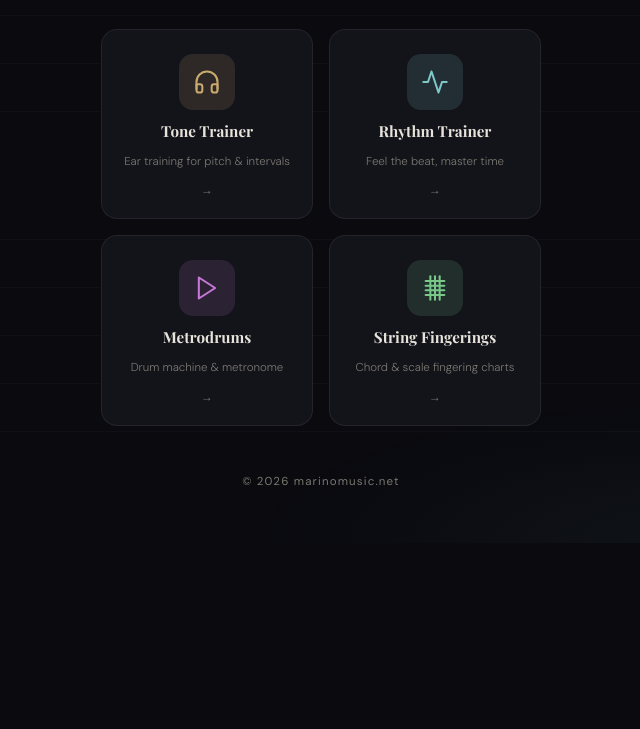
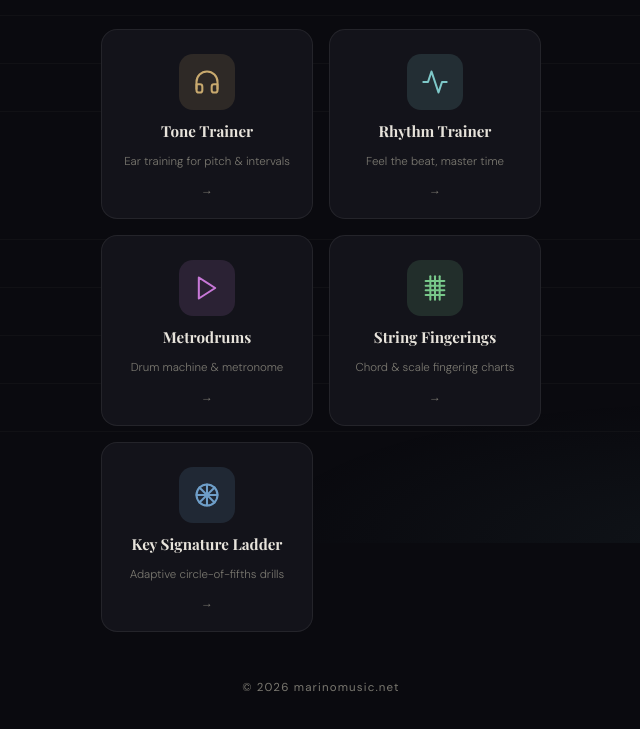
Before and after one commit to marino-lhs/marino-lhs.github.io, a plain HTML site: page index.html in a window 1280 px wide. Shown: the part 257-986 px from the top of the page, without its empty margins (319-959 px from the left). Before the commit the page ends 810 px from the top, so only its background shows below. Drawn offline with nearby package versions, Linux system fonts and the light colour scheme; a web font is replaced by a local one.

Commit message:
Add Key Signature Ladder section to index.html

```diff
--- a/index.html
+++ b/index.html
@@ -198,6 +198,11 @@
     .card-metro  .app-icon svg { stroke: #c878d8; }
     .card-string .app-icon svg { stroke: #78c88a; }
 
+    .card-keysig::before { background: radial-gradient(ellipse at top, rgba(110,158,200,0.12), transparent 70%); }
+    .card-keysig:hover { border-color: rgba(110,158,200,0.35); }
+    .card-keysig .app-icon { background: rgba(110,158,200,0.15); }
+    .card-keysig .app-icon svg { stroke: #6e9ec8; }
+
     .app-name {
       font-family: 'Playfair Display', serif;
       font-size: 0.95rem;
@@ -325,6 +330,22 @@
       <div class="arrow">→</div>
     </a>
 
+    <!-- Key Signature Ladder -->
+    <a class="app-card card-keysig" href="https://keysig.marinomusic.net" target="_blank" rel="noopener">
+      <div class="app-icon">
+        <svg viewBox="0 0 24 24">
+          <circle cx="12" cy="12" r="9"/>
+          <line x1="12" y1="3" x2="12" y2="21"/>
+          <line x1="3" y1="12" x2="21" y2="12"/>
+          <line x1="5.5" y1="5.5" x2="18.5" y2="18.5"/>
+          <line x1="18.5" y1="5.5" x2="5.5" y2="18.5"/>
+        </svg>
+      </div>
+      <div class="app-name">Key Signature Ladder</div>
+      <div class="app-desc">Adaptive circle-of-fifths drills</div>
+      <div class="arrow">→</div>
+    </a>
+
   </main>
 
   <footer>
```
